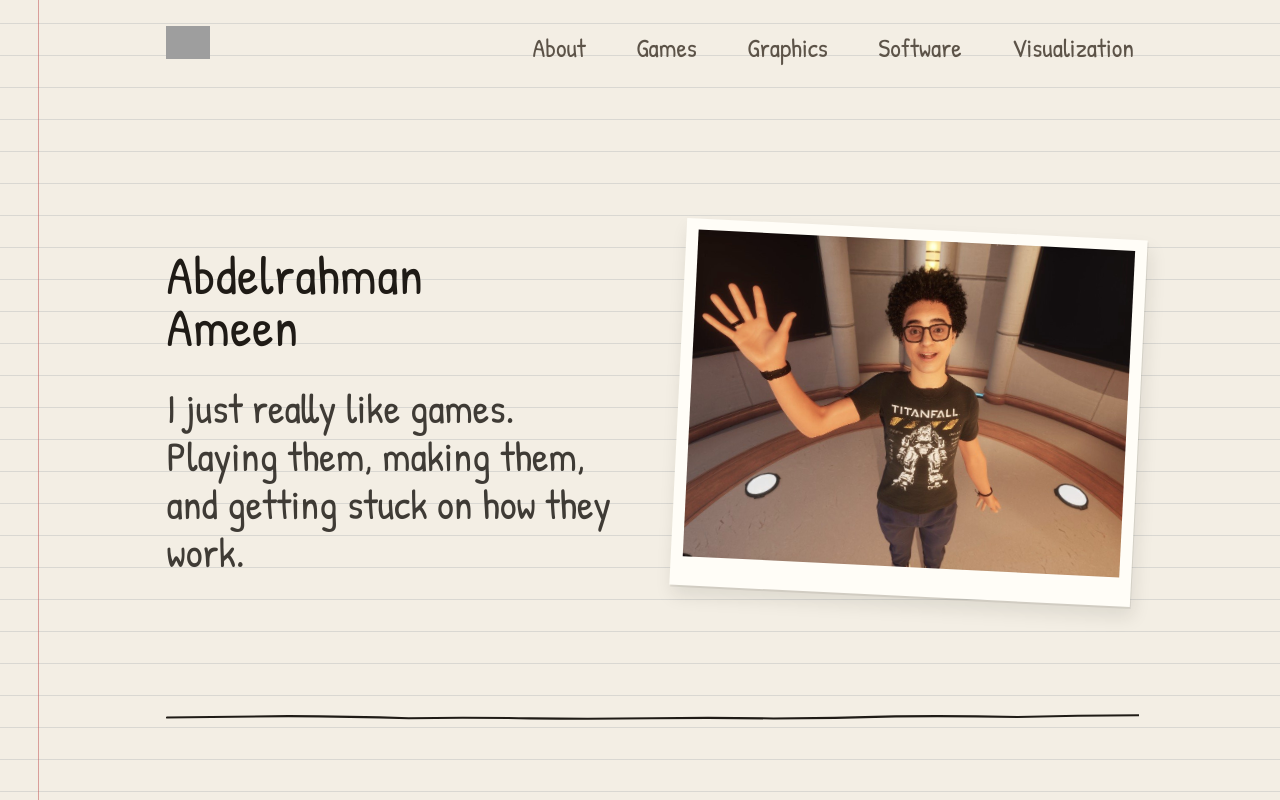
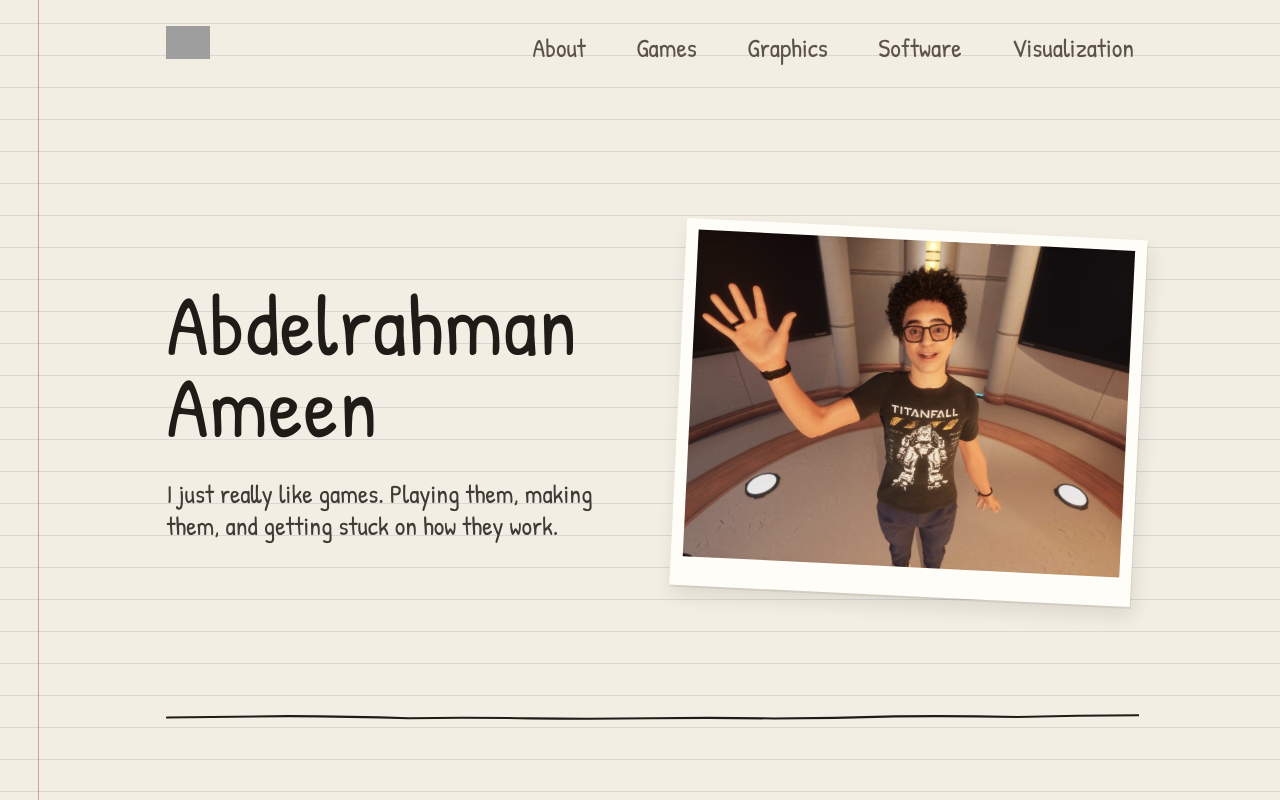
Before and after one commit to budi641/My_Portfolio, a Next.js app: page / in a window 1280 px wide. Shown: the top 800 px of the page. Built offline with nearby package versions, Linux system fonts and the light colour scheme; grey boxes are pictures that could not be loaded.

Commit message:
Enlarge the home name and put the tagline back to its original size.

```diff
--- a/app/globals.css
+++ b/app/globals.css
@@ -154,7 +154,7 @@
   }
 
   .hero-name {
-    font-size: clamp(1.85rem, 12cqw, 6rem);
+    font-size: clamp(2.96rem, 19.2cqw, 9.6rem);
     line-height: 0.95;
     overflow-wrap: normal;
     word-break: keep-all;
@@ -175,11 +175,6 @@
     container-type: inline-size;
     flex: 1 1 0;
     min-width: 0;
-  }
-
-  .hero-blurb {
-    font-size: 160%;
-    line-height: calc(var(--line) * 1.5);
   }
 
   .polaroid {
--- a/components/hero.tsx
+++ b/components/hero.tsx
@@ -10,7 +10,7 @@ export function Hero() {
       <div className="hero-row">
         <div className="hero-copy">
           <h1 className="hero-name whitespace-pre-line text-ink">{name}</h1>
-          <p className="hero-blurb mt-[var(--line)] max-w-xl text-ink/85">{text}</p>
+          <p className="mt-[var(--line)] max-w-xl text-ink/85">{text}</p>
         </div>
         {photo.trim() ? (
           <div className="photo-home">
```
